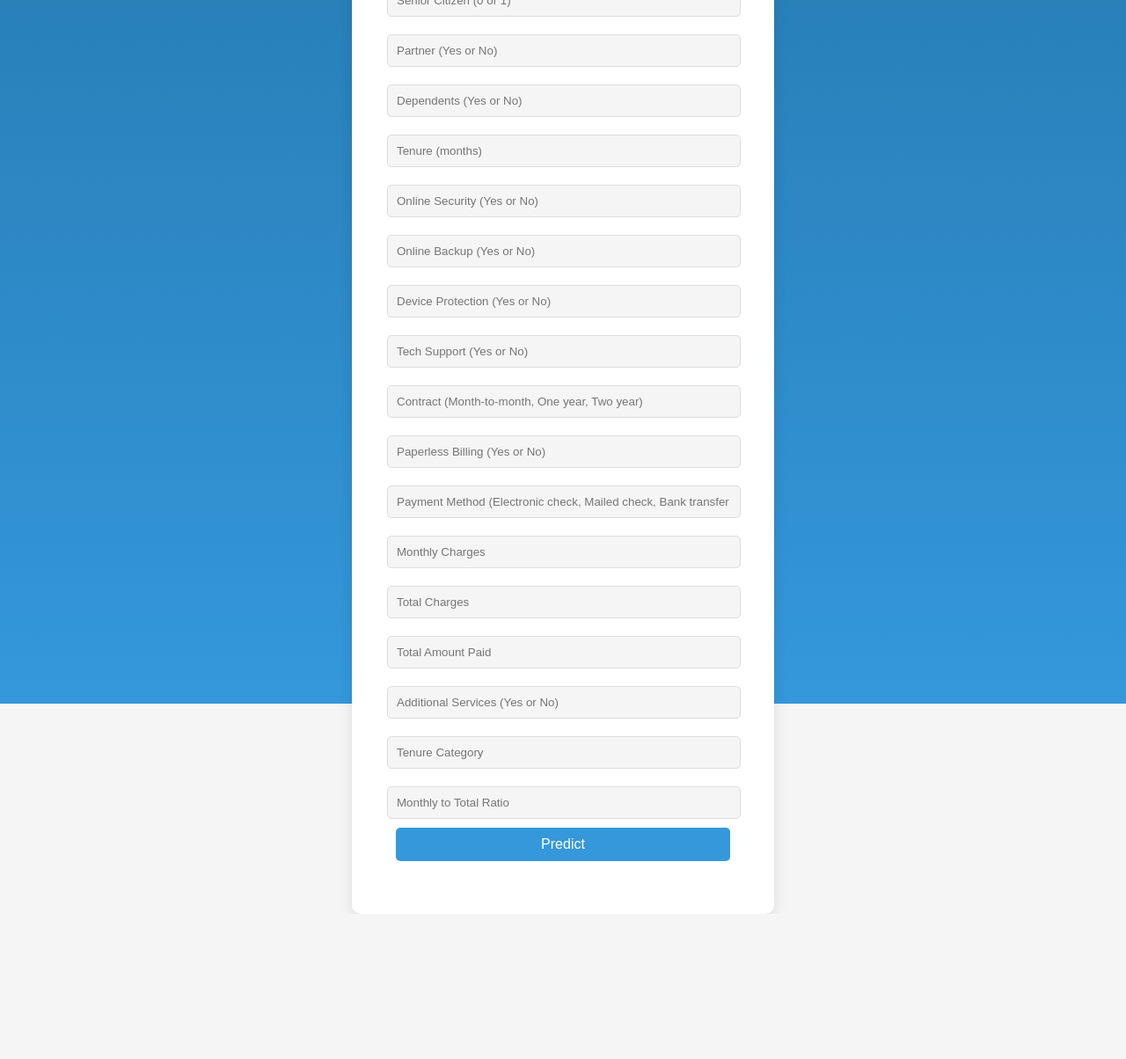
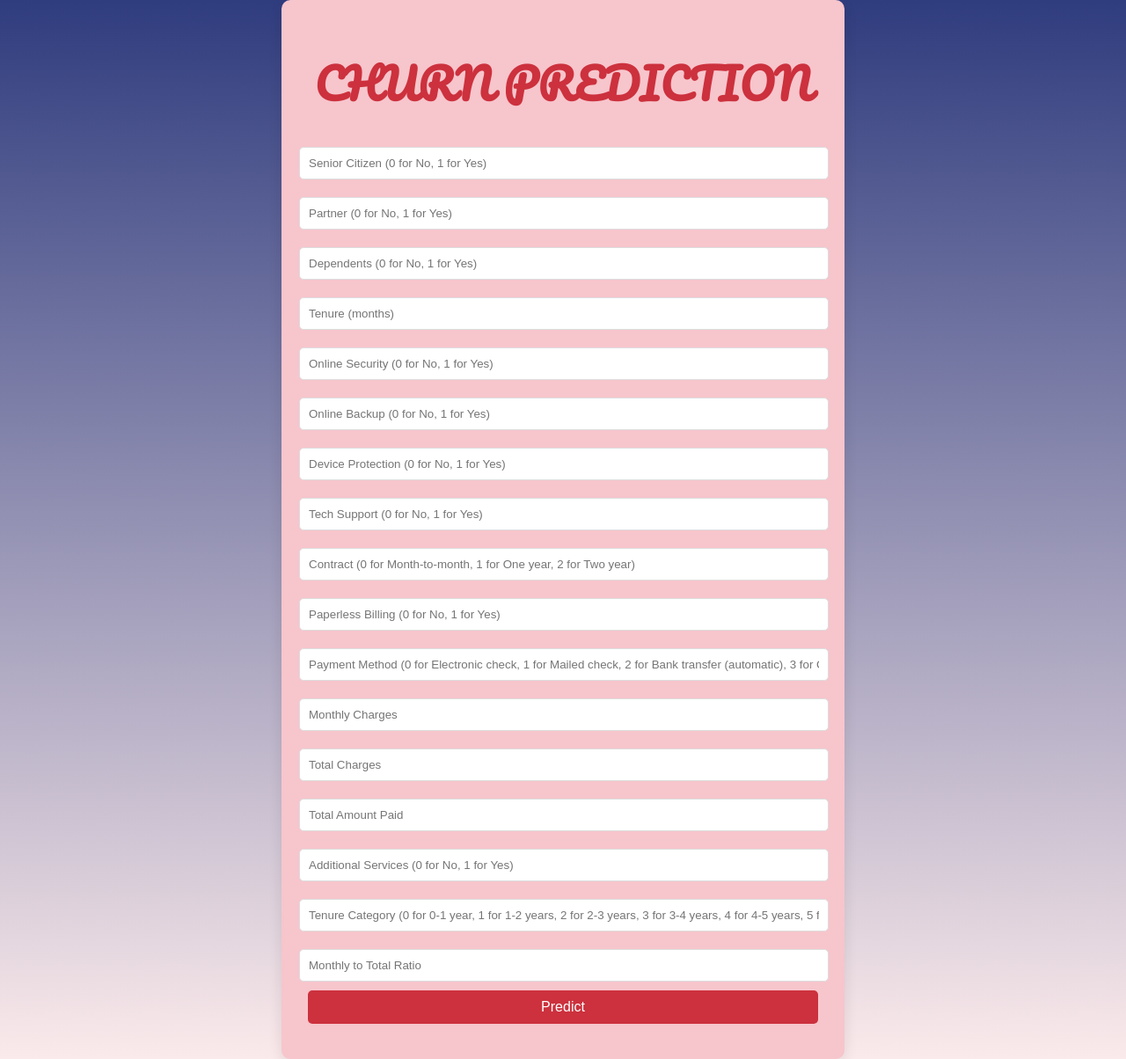
Before and after one commit to akshitha2903/CustomerChurn, a Flask app: page / in a window 1280 px wide. Shown: the whole page at 88% size. Before the commit the page ends 1039 px from the top, so only its background shows below. Run offline with Flask 3, Linux system fonts and the light colour scheme; parts of the project's set-up code (start-up, migrations or seed data) failed here and were passed over.

Commit message:
few more style changes in home.html

```diff
--- a/templates/home.html
+++ b/templates/home.html
@@ -12,34 +12,30 @@
     <style>
         body {
             font-family: 'Arimo', sans-serif;
-            background-color: #f5f5f5;
+            background: linear-gradient(to bottom, #2F3C7E, #FBEAEB);
             margin: 0;
             padding: 0;
             display: flex;
             justify-content: center;
             align-items: center;
-            height: 100vh;
+            min-height: 100vh;
         }
 
         .login {
-            background: #fff;
-            padding: 40px;
+            background: #F7C5CC;
+            padding: 20px;
             border-radius: 10px;
             box-shadow: 0 5px 15px rgba(0, 0, 0, 0.1);
-            width: 400px;
-            max-width: 90%;
+            width: 100%;
+            max-width: 600px;
             text-align: center;
-            position: relative; /* Added */
-            z-index: 1; /* Added */
-            overflow: hidden; /* Added */
-            transition: 0.3s ease-in-out; /* Added */
         }
 
         h1 {
             font-family: 'Pacifico', cursive;
-            font-size: 36px;
+            font-size: 48px;
             margin-bottom: 20px;
-            color: #333;
+            color: #CC313D;
         }
 
         input[type="text"] {
@@ -48,20 +44,20 @@
             margin: 10px 0;
             border: none;
             border-radius: 5px;
-            background-color: #f5f5f5;
+            background-color: #fff;
             border: 1px solid #ddd;
             transition: border-color 0.3s ease;
         }
 
         input[type="text"]:focus {
-            border-color: #3498db;
+            border-color: #CC313D;
             outline: none;
         }
 
         button {
             width: calc(100% - 20px);
             padding: 10px;
-            background: #3498db;
+            background: #CC313D;
             border: none;
             border-radius: 5px;
             color: #fff;
@@ -71,7 +67,7 @@
         }
 
         button:hover {
-            background: #2980b9;
+            background: #CC0000;
         }
 
         .prediction-text {
@@ -79,41 +75,29 @@
             font-size: 18px;
             color: #555;
         }
-
-        /* Added styles for background */
-        body:before {
-            content: '';
-            position: fixed;
-            top: 0;
-            left: 0;
-            width: 100%;
-            height: 100%;
-            background-image: linear-gradient(to bottom, #2980b9, #3498db);
-            z-index: -1;
-        }
     </style>
 </head>
 
 <body>
     <div class="login">
-        <h1>CHURN PREDICTION</h1> <!-- Changed heading to all caps -->
+        <h1>CHURN PREDICTION</h1>
         <form action="{{ url_for('predict')}}" method="post">
-            <input type="text" name="SeniorCitizen" placeholder="Senior Citizen (0 or 1)" required="required" /><br>
-            <input type="text" name="Partner" placeholder="Partner (Yes or No)" required="required" /><br>
-            <input type="text" name="Dependents" placeholder="Dependents (Yes or No)" required="required" /><br>
+            <input type="text" name="SeniorCitizen" placeholder="Senior Citizen (0 for No, 1 for Yes)" required="required" /><br>
+            <input type="text" name="Partner" placeholder="Partner (0 for No, 1 for Yes)" required="required" /><br>
+            <input type="text" name="Dependents" placeholder="Dependents (0 for No, 1 for Yes)" required="required" /><br>
             <input type="text" name="tenure" placeholder="Tenure (months)" required="required" /><br>
-            <input type="text" name="OnlineSecurity" placeholder="Online Security (Yes or No)" required="required" /><br>
-            <input type="text" name="OnlineBackup" placeholder="Online Backup (Yes or No)" required="required" /><br>
-            <input type="text" name="DeviceProtection" placeholder="Device Protection (Yes or No)" required="required" /><br>
-            <input type="text" name="TechSupport" placeholder="Tech Support (Yes or No)" required="required" /><br>
-            <input type="text" name="Contract" placeholder="Contract (Month-to-month, One year, Two year)" required="required" /><br>
-            <input type="text" name="PaperlessBilling" placeholder="Paperless Billing (Yes or No)" required="required" /><br>
-            <input type="text" name="PaymentMethod" placeholder="Payment Method (Electronic check, Mailed check, Bank transfer (automatic), Credit card (automatic))" required="required" /><br>
+            <input type="text" name="OnlineSecurity" placeholder="Online Security (0 for No, 1 for Yes)" required="required" /><br>
+            <input type="text" name="OnlineBackup" placeholder="Online Backup (0 for No, 1 for Yes)" required="required" /><br>
+            <input type="text" name="DeviceProtection" placeholder="Device Protection (0 for No, 1 for Yes)" required="required" /><br>
+            <input type="text" name="TechSupport" placeholder="Tech Support (0 for No, 1 for Yes)" required="required" /><br>
+            <input type="text" name="Contract" placeholder="Contract (0 for Month-to-month, 1 for One year, 2 for Two year)" required="required" /><br>
+            <input type="text" name="PaperlessBilling" placeholder="Paperless Billing (0 for No, 1 for Yes)" required="required" /><br>
+            <input type="text" name="PaymentMethod" placeholder="Payment Method (0 for Electronic check, 1 for Mailed check, 2 for Bank transfer (automatic), 3 for Credit card (automatic))" required="required" /><br>
             <input type="text" name="MonthlyCharges" placeholder="Monthly Charges" required="required" /><br>
             <input type="text" name="TotalCharges" placeholder="Total Charges" required="required" /><br>
             <input type="text" name="TotalAmountPaid" placeholder="Total Amount Paid" required="required" /><br>
-            <input type="text" name="AdditionalServices" placeholder="Additional Services (Yes or No)" required="required" /><br>
-            <input type="text" name="TenureCategory" placeholder="Tenure Category" required="required" /><br>
+            <input type="text" name="AdditionalServices" placeholder="Additional Services (0 for No, 1 for Yes)" required="required" /><br>
+            <input type="text" name="TenureCategory" placeholder="Tenure Category (0 for 0-1 year, 1 for 1-2 years, 2 for 2-3 years, 3 for 3-4 years, 4 for 4-5 years, 5 for 5+ years)" required="required" /><br>
             <input type="text" name="MonthlyToTotalRatio" placeholder="Monthly to Total Ratio" required="required" /><br>
             <button type="submit">Predict</button>
         </form>
```
Also changed, not shown: 1 other file.
